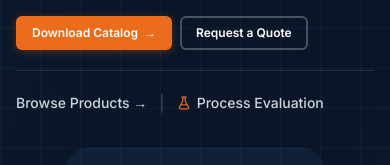
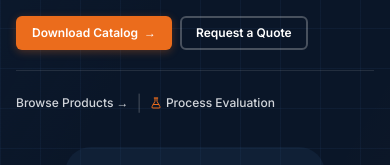
Before and after one commit to JasonBee99/MagidoUSA, a Next.js app: page /resources in a window 390 px wide. Shown: the part 539-704 px from the top of the page. Built offline with nearby package versions, Linux system fonts and the light colour scheme.

Commit message:
Phase 24: resources links — text-xs mobile sm:text-sm, gap-x-2 mobile sm:gap-x-4, smaller icon mobile

```diff
--- a/src/app/resources/page.tsx
+++ b/src/app/resources/page.tsx
@@ -148,19 +148,19 @@ export default function ResourcesPage() {
               </div>
 
               {/* Secondary links — pipe-separated */}
-              <div className="mt-5 flex items-center gap-x-3 border-t border-white/10 pt-5">
+              <div className="mt-5 flex items-center gap-x-2 border-t border-white/10 pt-5 sm:gap-x-4">
                 <Link
                   href="/products"
-                  className="whitespace-nowrap text-sm font-medium text-gray-300 transition-colors hover:text-white"
+                  className="whitespace-nowrap text-xs font-medium text-gray-300 transition-colors hover:text-white sm:text-sm"
                 >
                   Browse Products →
                 </Link>
                 <span className="text-white/20" aria-hidden="true">|</span>
                 <Link
                   href="/contact#evaluation"
-                  className="inline-flex shrink-0 items-center gap-1.5 whitespace-nowrap text-sm font-medium text-gray-300 transition-colors hover:text-white"
+                  className="inline-flex shrink-0 items-center gap-1 whitespace-nowrap text-xs font-medium text-gray-300 transition-colors hover:text-white sm:gap-1.5 sm:text-sm"
                 >
-                  <FlaskConical className="h-3.5 w-3.5 text-magido-orange" />
+                  <FlaskConical className="h-3 w-3 text-magido-orange sm:h-3.5 sm:w-3.5" />
                   Process Evaluation
                 </Link>
               </div>
```
